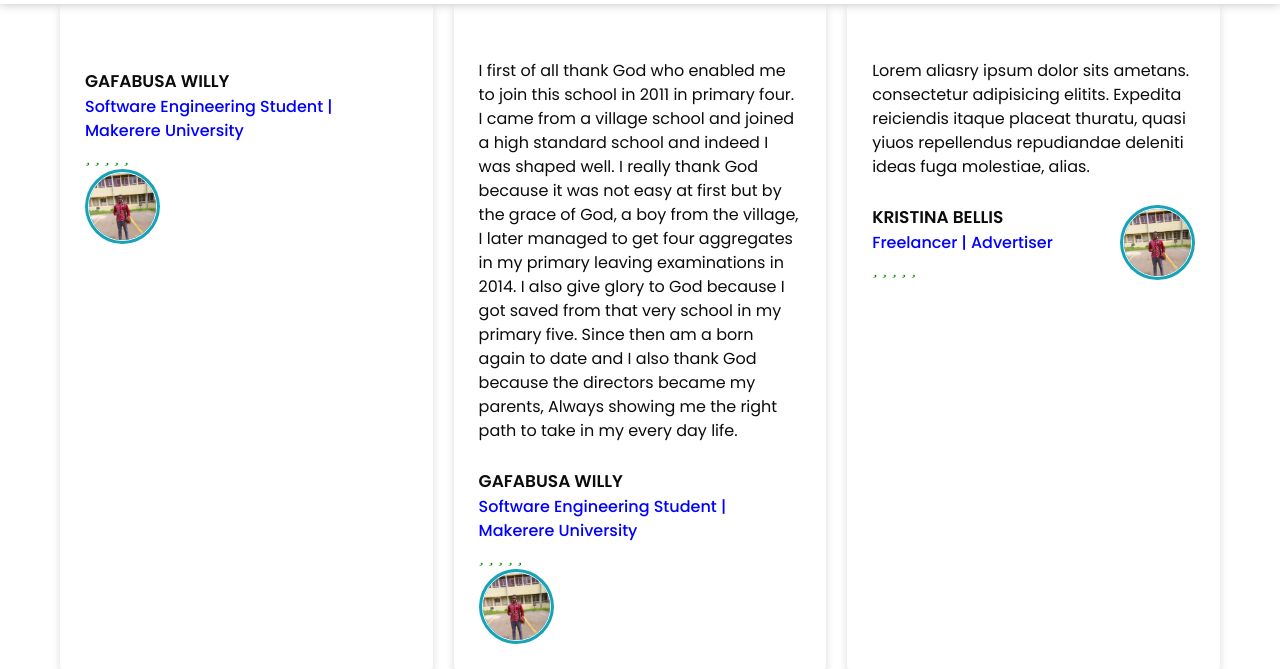
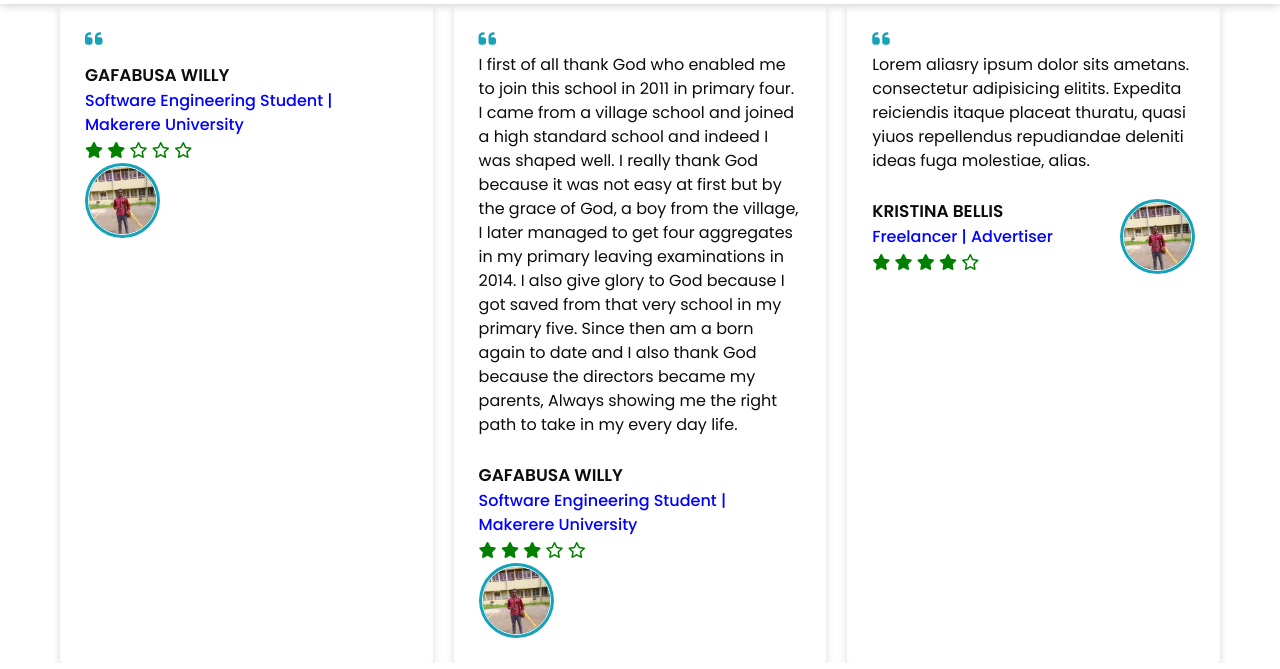
Before and after one commit to Ssaava/HappyHoursWebsite, a website: page pages/testimonial.html in a window 1280 px wide. Shown: the part 241-910 px from the top of the page. Drawn offline with nearby package versions, Linux system fonts and the light colour scheme; files whose address does not match are found by name.

Commit message:
added fontawesome link

```diff
--- a/package.json
+++ b/package.json
@@ -9,6 +9,7 @@
   "author": "Willy Gaffabusa/Ssaava Emmanuel",
   "license": "ISC",
   "dependencies": {
+    "@fortawesome/fontawesome-free": "^6.4.2",
     "bootstrap": "^5.3.2",
     "sass": "^1.69.4"
   }
--- a/pages/testimonial.html
+++ b/pages/testimonial.html
@@ -16,17 +16,12 @@
     <!-- <link rel="stylesheet" href="https://cdnjs.cloudflare.com/ajax/libs/font-awesome/5.15.3/css/all.min.css"/> -->
 
     <!-- #ADDED CSS AND STYLES -->
- <!-- bootstrap core css -->
- <link rel="stylesheet" type="text/css" href="../css/bootstrap.css" />
 
  <!-- fonts style -->
  <link href="https://fonts.googleapis.com/css2?family=Roboto:wght@400;500;700;900&display=swap" rel="stylesheet">
 
  <!--owl slider stylesheet -->
  <link rel="stylesheet" type="text/css" href="https://cdnjs.cloudflare.com/ajax/libs/OwlCarousel2/2.3.4/assets/owl.carousel.min.css" />
-
- <!-- font awesome style -->
- <link href="../css/font-awesome.min.css" rel="stylesheet" />
 
  <!-- Custom styles for this template -->
  <link href="../css/index.css" rel="stylesheet" />
--- a/sass/partials/_custom.scss
+++ b/sass/partials/_custom.scss
@@ -1 +1,2 @@
 @use "../../node_modules/bootstrap/scss/bootstrap.scss";
+@import "../../node_modules/@fortawesome/fontawesome-free/css/all.css";
```
Also changed, not shown: pages/service.html (+0 -2 lines), css/index.css, 2 other files.
